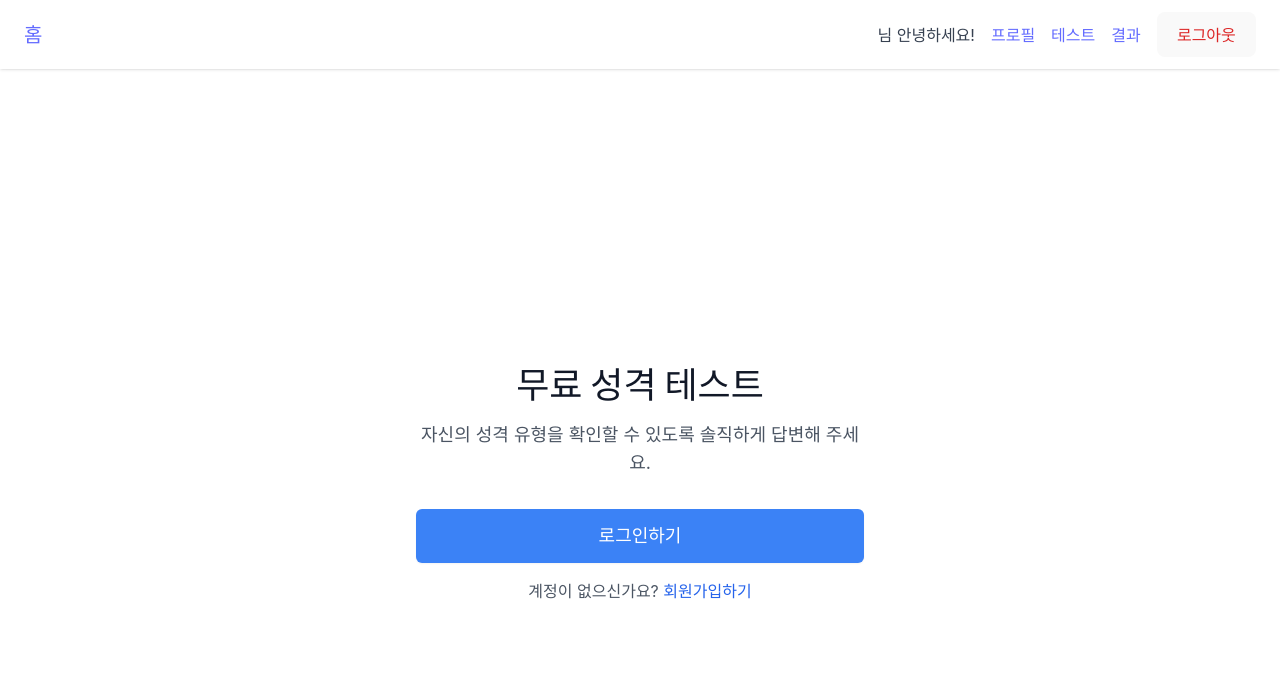
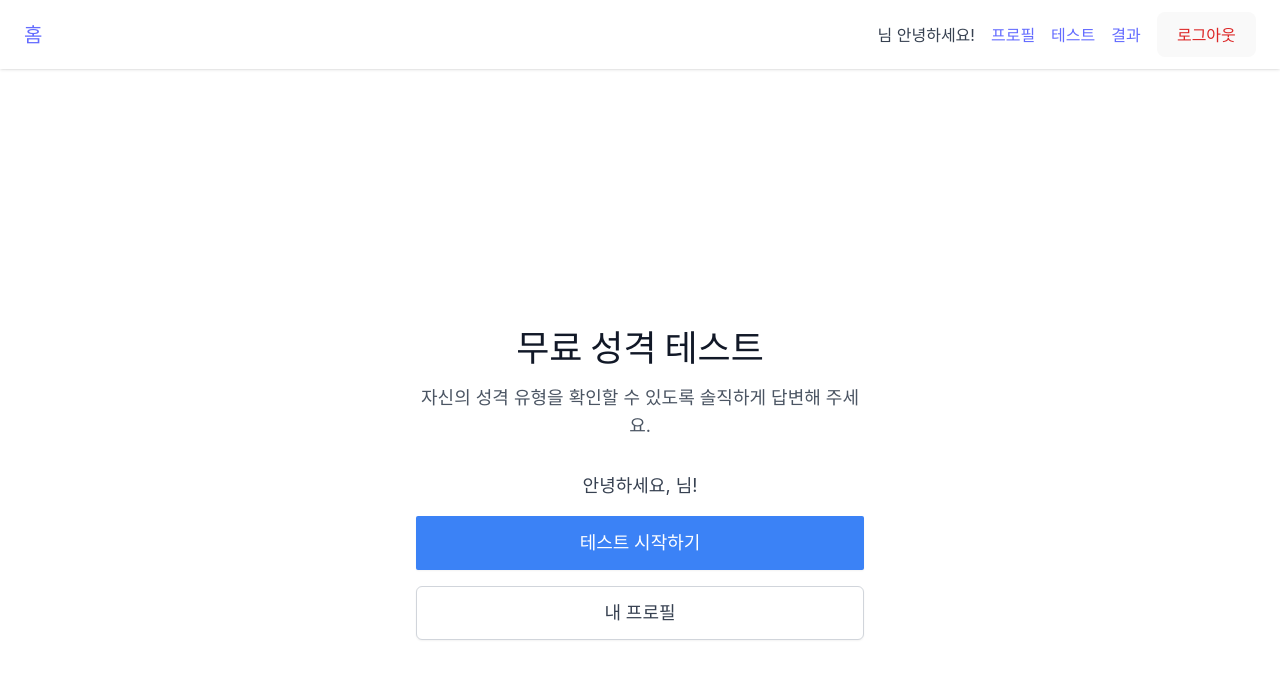
Before and after one commit to johj703/MBTI_test, a React (Vite) app: page / in a window 1280 px wide. Shown: the top 678 px of the page. Built offline with nearby package versions, Linux system fonts and the light colour scheme; sample sign-in values are in the browser's storage.

Commit message:
fix: 로그인, 로그아웃 기능 위해 코드 수정

```diff
--- a/src/App.jsx
+++ b/src/App.jsx
@@ -1,4 +1,4 @@
-import { useState } from "react";
+import { useEffect, useState } from "react";
 import "./App.css";
 import { BrowserRouter as Router, Routes, Route } from "react-router-dom";
 import Layout from "./components/Layout";
@@ -13,7 +13,7 @@ import TestPage from "./pages/TestPage";
 function App() {
   const [user, setUser] = useState(() => {
     // 페이지 로드 시 로컬 스토리지에서 user 정보 확인
-    const saveUser = localStorage.getItem('user');
+    const saveUser = localStorage.getItem("user");
     return saveUser ? JSON.parse(saveUser) : null;
   });
 
@@ -21,18 +21,15 @@ function App() {
     <Router>
       <Layout user={user} setUser={setUser}>
         <Routes>
-          <Route path="/" element={<Home />} />
+          <Route path="/" element={<Home user={user} />} />
           <Route path="/login" element={<Login setUser={setUser} />} />
           <Route path="/signup" element={<Signup />} />
           <Route
             path="/profile"
-            element={<ProfilePage user={user} setUser={setUser} />}/>
-          <Route
-            path="/test"
-            element={<TestPage user={user} />}/>
-          <Route
-            path="/results"
-            element={<TestResultPage user={user} />}/>
+            element={<ProfilePage user={user} setUser={setUser} />}
+          />
+          <Route path="/test" element={<TestPage user={user} />} />
+          <Route path="/results" element={<TestResultPage user={user} />} />
         </Routes>
       </Layout>
     </Router>
--- a/src/components/Header.jsx
+++ b/src/components/Header.jsx
@@ -1,9 +1,19 @@
+import { useEffect } from "react";
 import { Link, useNavigate } from "react-router-dom";
 
 const Header = ({ user, setUser }) => {
   const navigate = useNavigate();
 
   const handleLogout = () => {
+    // 방어적 코드 추가
+    if (typeof setUser !== "function") {
+      console.error("setUser is not a function");
+      // LocalStorage만 처리하고 페이지 새로고침
+      localStorage.removeItem("user");
+      window.location.reload();
+      return;
+    }
+    // 정상 로그아웃 처리
     // 로컬 스토리지에서 사용자 정보 제거
     localStorage.removeItem("user");
     // 전역 사용자 상태 초기화
```
Also changed, not shown: src/components/Layout.jsx (+4 -4 lines).
